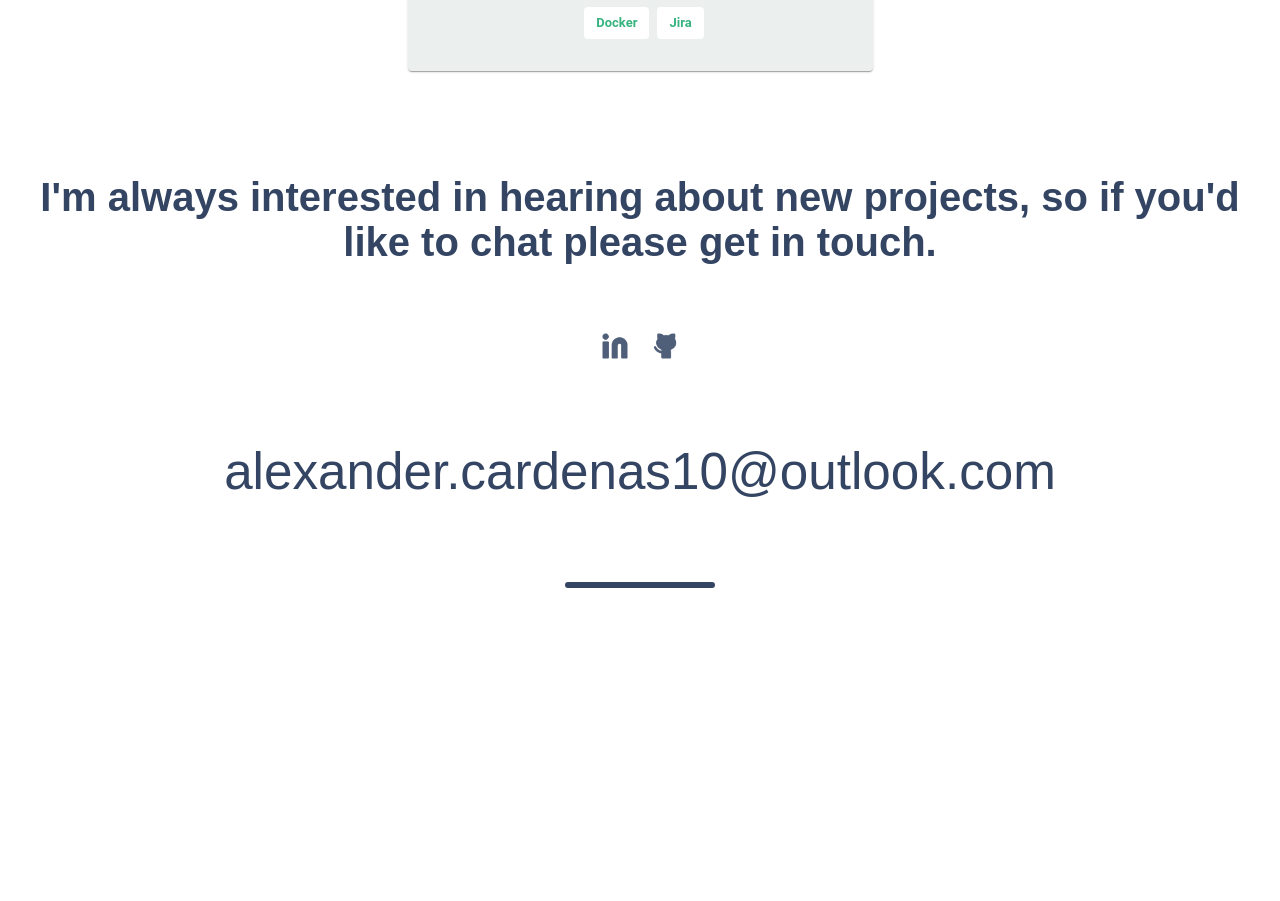
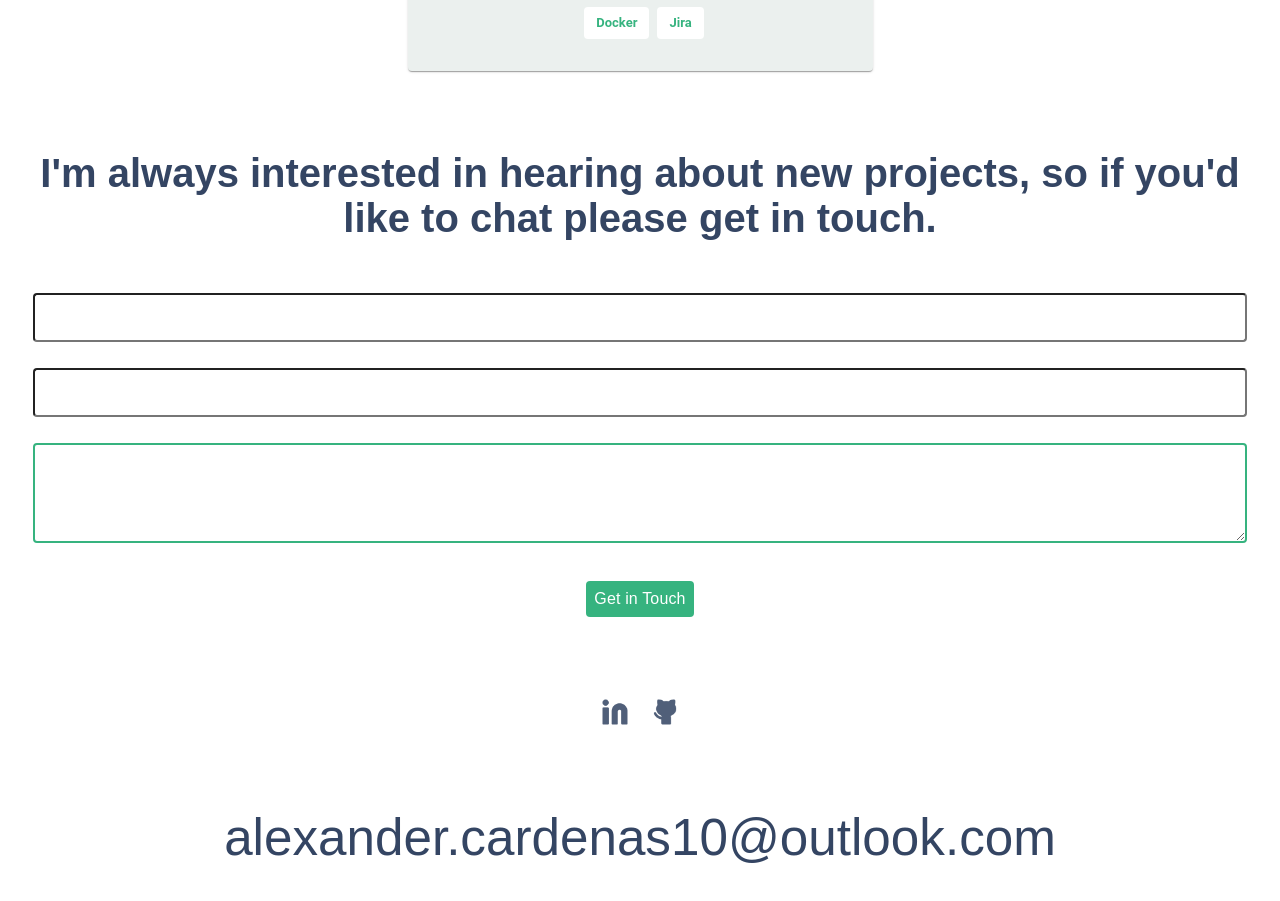
Before and after one commit to Santiago220991/Portfolio_React, a React (Vite) app: page / in a window 1280 px wide. Shown: the part 5115-6016 px from the top of the page. Before the commit the page ends 5731 px from the top, so only its background shows below. Built offline with nearby package versions, Linux system fonts and the light colour scheme.

Commit message:
Complete contact section

```diff
--- a/package.json
+++ b/package.json
@@ -12,10 +12,13 @@
   "dependencies": {
     "@emotion/react": "^11.14.0",
     "@emotion/styled": "^11.14.0",
+    "@hookform/resolvers": "^3.10.0",
     "@mui/material": "^6.3.1",
     "react": "^18.3.1",
     "react-dom": "^18.3.1",
-    "styled-components": "^6.1.13"
+    "react-hook-form": "^7.54.2",
+    "styled-components": "^6.1.13",
+    "yup": "^1.6.1"
   },
   "devDependencies": {
     "@eslint/js": "^9.17.0",
--- a/src/components/Contact.tsx
+++ b/src/components/Contact.tsx
@@ -1,15 +1,16 @@
 import React from "react";
 import styled from "styled-components";
 import { BLUE } from "../constants/colors";
+import ContactForm from "./ContactForm";
 
 const ContactContainer = styled.section`
   font-family: Arial, Helvetica, sans-serif;
   display: flex;
   flex-direction: column;
   align-items: center;
-  margin-top: 64px;
+  margin-top: 40px;
 `;
-const Paragrahp = styled.p`
+const Paragraph = styled.p`
   text-align: center;
   font-weight: 700;
   font-size: 40px;
@@ -19,10 +20,11 @@ const Paragrahp = styled.p`
 const Contact = () => {
   return (
     <ContactContainer>
-      <Paragrahp>
-        I'm always interested in hearing about new projects, so if you'd like to
+      <Paragraph>
+        I&apos;m always interested in hearing about new projects, so if you&apos;d like to
         chat please get in touch.
-      </Paragrahp>
+      </Paragraph>
+      <ContactForm />
     </ContactContainer>
   );
 };
--- /dev/null
+++ b/src/components/ContactForm.tsx
@@ -0,0 +1,95 @@
+import React from "react";
+import styled from "styled-components";
+import * as yup from "yup";
+import { useForm } from "react-hook-form";
+import { yupResolver } from "@hookform/resolvers/yup";
+import { GREEN, HOVERGREEN } from "../constants/colors";
+
+const Form = styled.form`
+  width: 100%;
+  display: flex;
+  flex-direction: column;
+  align-items: center;
+  margin-bottom: 30px;
+`;
+
+const Input = styled.input`
+  margin-top: 12px;
+  margin-bottom: 24px;
+  border-radius: 4px;
+  padding: 15px;
+  width: 100%;
+  box-sizing: border-box;
+`;
+
+const TextArea = styled.textarea`
+   border-radius: 4px;
+   border: 2px solid ${GREEN};
+   height:100px;
+   width: 100%;
+   padding: 15px;
+   box-sizing: border-box;
+   margin-bottom: 24px;
+   margin-top: 12px;
+`
+
+const Submit = styled.input`
+  border: none;
+  border-radius: 4px;
+  padding: 6px 8px 6px 8px;
+  color: white;
+  font-weight: 400;
+  font-size: 1rem;
+  line-height: 1.5;
+  letter-spacing: 0.00938em;
+  text-transform: none;
+  background-color: ${GREEN};
+  margin-top: 24px;
+  margin-bottom: 24px;
+  color: "white";
+  &:hover {
+    background-color: ${HOVERGREEN};
+  }
+`;
+
+const Paragraph = styled.p`
+  color: red;
+  font-size: 14px;
+  margin-top: -10px;
+  margin-bottom: 0px;
+  width: 100%;
+  text-align: left;
+`
+
+const schema = yup
+  .object({
+    Name: yup.string().required(),
+    Email: yup.string().email().required(),
+    Message: yup.string().required(),
+  })
+  .required();
+
+const ContactForm = () => {
+  const {
+    register,
+    handleSubmit,
+    formState: { errors },
+  } = useForm({
+    resolver: yupResolver(schema),
+  });
+  const onSubmit = (data) => console.log(data);
+
+  return (
+    <Form onSubmit={handleSubmit(onSubmit)}>
+      <Input {...register("Name")} />
+      <Paragraph>{errors.Name?.message}</Paragraph>
+      <Input {...register("Email")} />
+      <Paragraph>{errors.Email?.message}</Paragraph>
+      <TextArea {...register("Message")} />
+      <Paragraph>{errors.Message?.message}</Paragraph>
+      <Submit type="submit" value="Get in Touch" />
+    </Form>
+  );
+};
+
+export default ContactForm;
```
Also changed, not shown: 1 other file (tests, documents, lock files or other folders).
